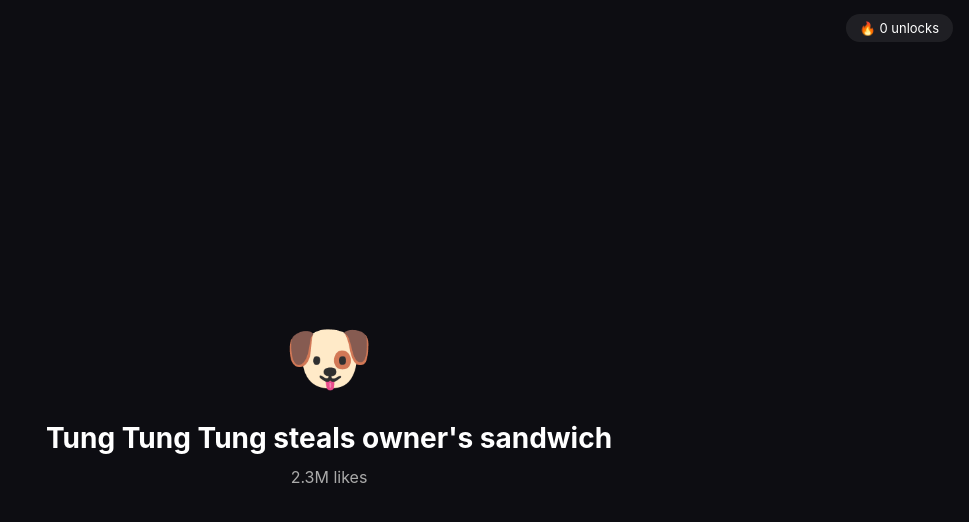
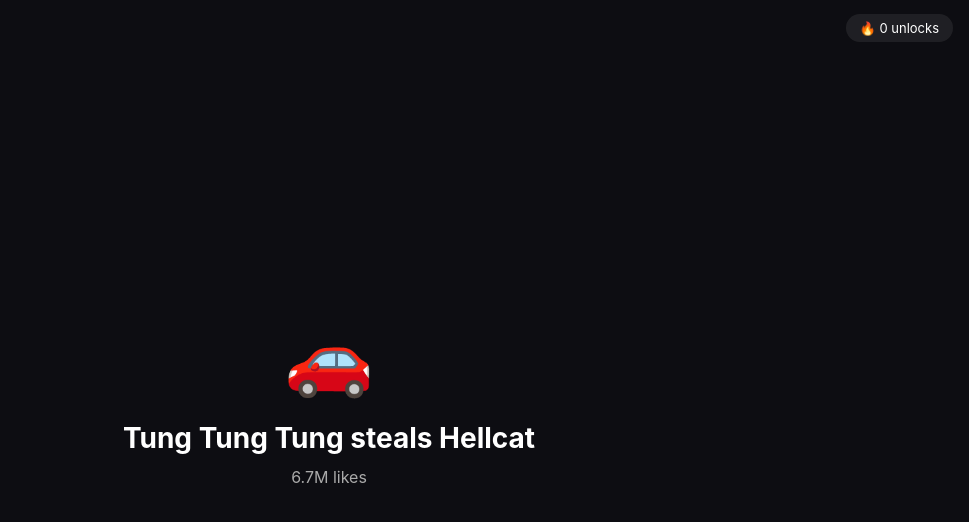
Before and after one commit to wilkensonalcida/DoomFitness, a plain HTML site: page index.html in a window 1280 px wide. Shown: the whole page, without its empty margins (311-1280 px from the left). Drawn offline with Linux system fonts and the light colour scheme.

Commit message:
Update mockPosts with new titles and emojis

```diff
--- a/index.html
+++ b/index.html
@@ -170,8 +170,8 @@
      1. BUILD THE FAKE FEED
      ============================================================ */
   const mockPosts = [
-    { emoji: "🐶", title: "Tung Tung Tung steals owner's sandwich", sub: "2.3M likes" },
-    { emoji: "🍜", title: "Ramen but it's actually soup", sub: "890K likes" },
+    { emoji: "🚗", title: "Tung Tung Tung steals Hellcat", sub: "6.7M likes" },
+    { emoji: "🍴", title: "Los pollos eats an entire school", sub: "999K likes" },
     { emoji: "😂", title: "Guy trips, plays it off perfectly", sub: "5.1M likes" },
     { emoji: "🏠", title: "This apartment costs $400/mo??", sub: "1.2M likes" },
     { emoji: "🎸", title: "Random busker is secretly a legend", sub: "3.4M likes" },
```
